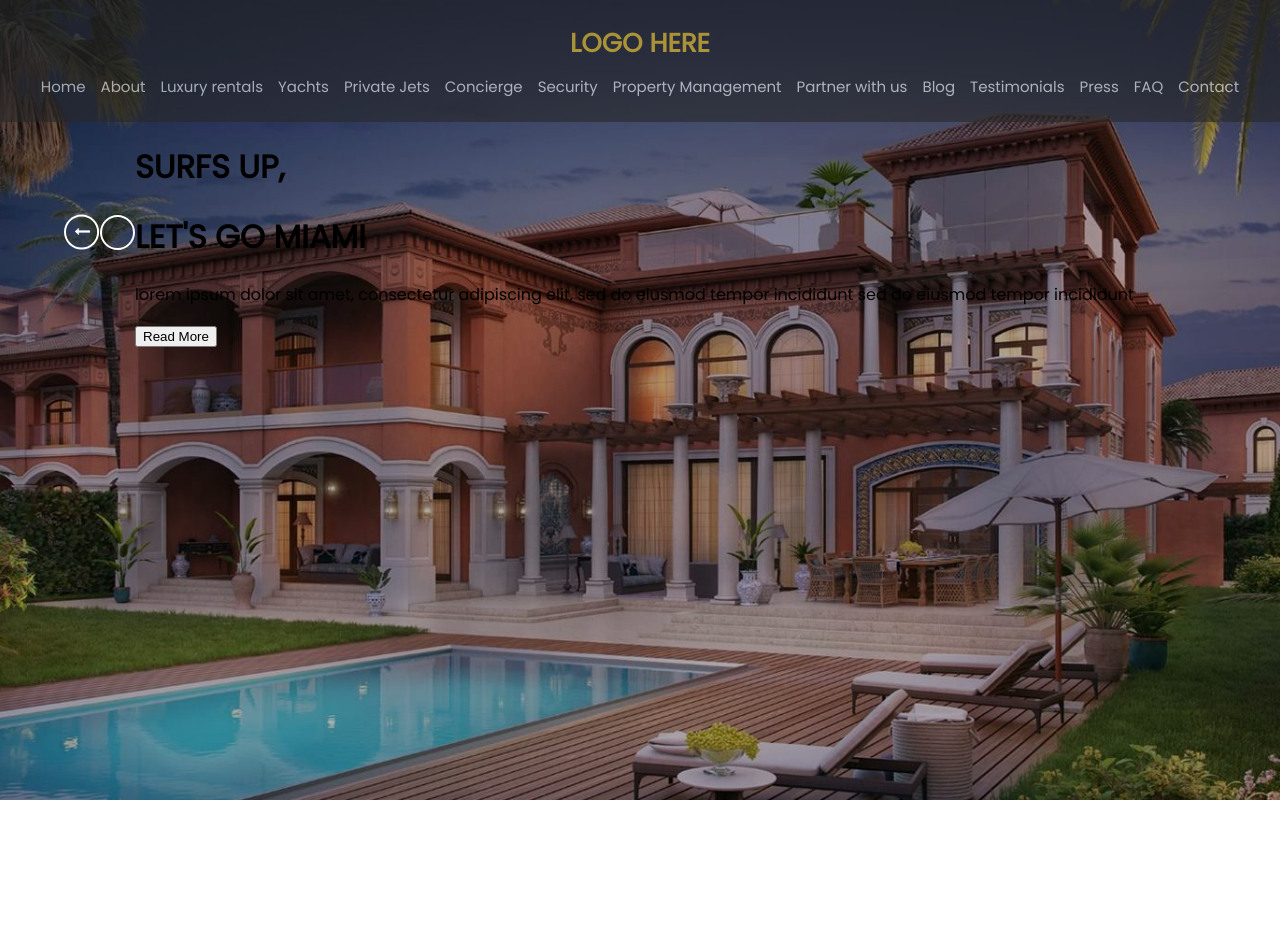
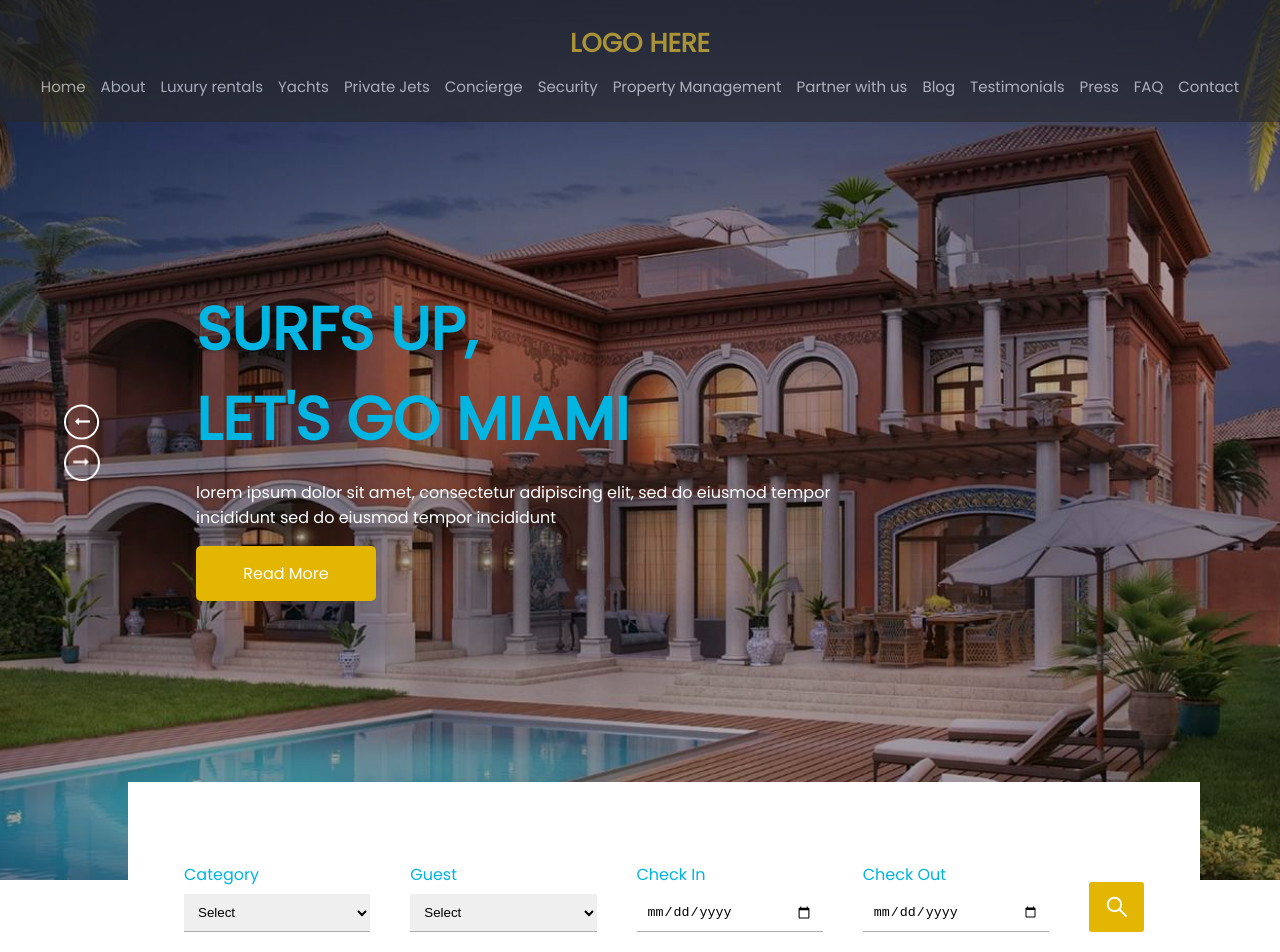
Before and after one commit to arshan-alee/Segula-Vacations, a React (Create React App) app: page / in a window 1280 px wide. Shown: the top 952 px of the page. Before the commit the page ends 800 px from the top, so only its background shows below. Built offline with nearby package versions, Linux system fonts and the light colour scheme.

Commit message:
Hero Section Done

```diff
--- a/package.json
+++ b/package.json
@@ -8,6 +8,7 @@
     "@testing-library/user-event": "^13.5.0",
     "react": "^18.2.0",
     "react-dom": "^18.2.0",
+    "react-icons": "^4.10.1",
     "react-router-dom": "^6.14.0",
     "react-scripts": "5.0.1",
     "web-vitals": "^2.1.4"
--- a/src/components/Home/Hero/Hero.css
+++ b/src/components/Home/Hero/Hero.css
@@ -4,4 +4,37 @@
   display: flex;
   justify-content: flex-start;
   align-items: center;
+  gap: 12vmin;
+  min-height: 80vh;
 }
+
+.hero__container .icons {
+  display: flex;
+  flex-direction: column;
+  gap: 5px;
+}
+
+.hero__container .content h1 {
+  color: #00b5e2;
+  font-size: 60px;
+  font-weight: 900;
+  margin: 0;
+}
+
+.hero__container .content p {
+  color: #fff;
+  width: 70%;
+  font-weight: 400;
+}
+
+.hero__container .content button {
+  background-color: #e3b604;
+  width: 180px;
+  height: 55px;
+  border: none;
+  border-radius: 5px;
+  color: #ffffff;
+  font-size: 16px;
+  font-family: "poppins";
+  cursor: pointer;
+}
--- a/src/components/Home/Navbar/Navbar.js
+++ b/src/components/Home/Navbar/Navbar.js
@@ -1,25 +1,21 @@
-import React from 'react'
-import "./Navbar.css"
-import { LinksData } from '../../../data'
-import { Link } from 'react-router-dom'
-
-
+import React from "react";
+import "./Navbar.css";
+import { LinksData } from "../../../data";
+import { Link } from "react-router-dom";
 
 const Navbar = () => {
   return (
-    <div className='navbar__container'>
-    <h1>LOGO HERE</h1>
-    <div className='links'>
-        {
-        LinksData.map((link) => (
-            <Link to={link.linkTo} key={link.linkText}>{link.linkText}</Link>
-        )
-        )
-}
+    <div className="navbar__container">
+      <h1>LOGO HERE</h1>
+      <div className="links">
+        {LinksData.map((link) => (
+          <Link to={link.linkTo} key={link.linkText}>
+            {link.linkText}
+          </Link>
+        ))}
+      </div>
     </div>
+  );
+};
 
-    </div>
-  )
-}
-
-export default Navbar
+export default Navbar;
--- a/src/pages/Home/Home.css
+++ b/src/pages/Home/Home.css
@@ -1,6 +1,6 @@
-.home__container .hero__section{
-    min-height: 100vh;
-    width: 100%;
-    background: url("/public/assets/Home/hero__img.png") no-repeat
-    center/cover;
+.home__container .hero__section {
+  min-height: 110vh;
+  width: 100%;
+  background: url("/public/assets/Home/hero__img.png") no-repeat center/cover;
+  position: relative;
 }
--- a/src/pages/Home/Home.js
+++ b/src/pages/Home/Home.js
@@ -2,6 +2,7 @@ import React from "react";
 import Navbar from "../../components/Home/Navbar/Navbar";
 import "./Home.css";
 import Hero from "../../components/Home/Hero/Hero";
+import Search from "./Search/Search";
 
 const Home = () => {
   return (
@@ -9,6 +10,7 @@ const Home = () => {
       <div className="hero__section">
         <Navbar />
         <Hero />
+        <Search />
       </div>
     </div>
   );
--- /dev/null
+++ b/src/pages/Home/Search/Search.css
@@ -0,0 +1,83 @@
+.search__container {
+  width: 75%;
+  background-color: #fff;
+  position: absolute;
+  bottom: -15%;
+  left: 10%;
+  display: flex;
+  justify-content: center;
+  align-items: flex-end;
+  gap: 5vmin;
+  padding: 10vmin 7vmin;
+}
+
+.search__container label {
+  color: #00b5e2;
+}
+
+.search__container select,
+.search__container input {
+  padding: 10px;
+  border: none;
+  border-bottom: 1px solid #acacac;
+  cursor: pointer;
+}
+
+.search__container select {
+  /* appearance: none; */
+}
+
+.search__container .search__category-container {
+  flex: 0.25;
+  display: flex;
+  flex-direction: column;
+  gap: 7px;
+}
+
+.search__container .search__guest-container {
+  flex: 0.25;
+  display: flex;
+  flex-direction: column;
+  gap: 7px;
+}
+
+.search__container .search__check-in-container {
+  flex: 0.25;
+  display: flex;
+  flex-direction: column;
+  gap: 7px;
+}
+
+.search__container .search__check-out-container {
+  flex: 0.25;
+  display: flex;
+  flex-direction: column;
+  gap: 7px;
+}
+
+.search__container .search__category-container {
+  flex: 0.25;
+  display: flex;
+  flex-direction: column;
+  gap: 7px;
+}
+
+.search__container .search__button-container {
+  display: flex;
+  justify-content: center;
+  align-items: flex-end;
+}
+
+.search__container .search__button-container div {
+  width: 55px;
+  height: 50px;
+  background-color: #e3b604;
+  display: grid;
+  place-items: center;
+  border-radius: 3px;
+}
+
+.search__container .search__button-container div svg {
+  font-size: 26px;
+  color: #fff;
+}
--- /dev/null
+++ b/src/pages/Home/Search/Search.js
@@ -0,0 +1,50 @@
+import React from "react";
+import "./Search.css";
+import { AiOutlineSearch } from "react-icons/ai";
+
+const Search = () => {
+  return (
+    <div className="search__container">
+      {/* Category Container */}
+      <div className="search__category-container">
+        <label>Category</label>
+        <select placeholder="Select">
+          <option>Select</option>
+          <option>Option 2</option>
+          <option>Option 3</option>
+          <option>Option 4</option>
+        </select>
+      </div>
+      {/* Guest Container */}
+      <div className="search__guest-container">
+        <label>Guest</label>
+        <select placeholder="Select">
+          <option>Select</option>
+          <option>Guest 2</option>
+          <option>Guest 3</option>
+          <option>Guest 4</option>
+        </select>
+      </div>
+      {/* Check In Container */}
+      <div className="search__check-in-container">
+        <label>Check In</label>
+        <input type="date" placeholder="Select Date" />
+      </div>
+
+      {/* Check Out Container */}
+      <div className="search__check-out-container">
+        <label>Check Out</label>
+        <input type="date" placeholder="Select Date" />
+      </div>
+
+      {/* Search Button Container */}
+      <div className="search__button-container">
+        <div>
+          <AiOutlineSearch />
+        </div>
+      </div>
+    </div>
+  );
+};
+
+export default Search;
```
Also changed, not shown: public/assets/Home/hero__icon__right.png, 1 other file (tests, documents, lock files or other folders).
